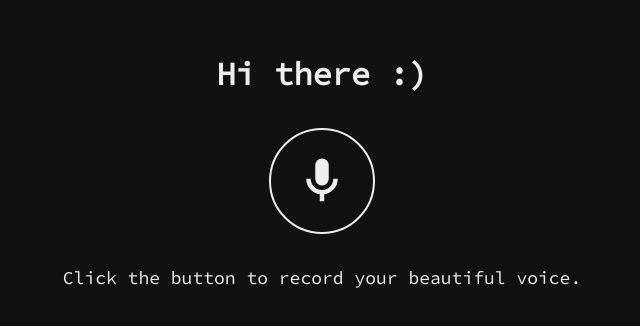
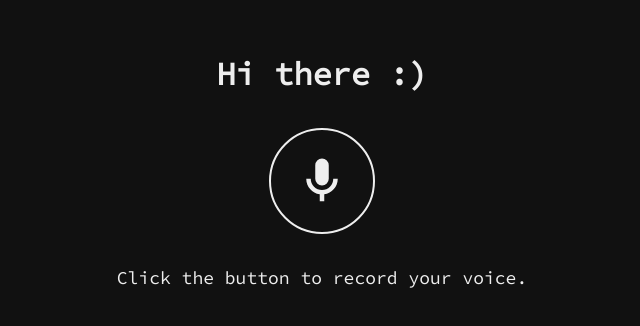
Before and after one commit to Giraphi/task, a React (Create React App) app: page / in a window 1280 px wide. Shown: the top 326 px of the page, without its empty margins (318-958 px from the left). Built offline with nearby package versions, Linux system fonts and the light colour scheme.

Commit message:
readme and message

```diff
--- a/src/components/Message.tsx
+++ b/src/components/Message.tsx
@@ -14,7 +14,7 @@ export interface MessageProps {
 export default function Message(props: MessageProps) {
     return (
         <StyledRoot>
-            {props.recordingState === "waiting" && "Click the button to record your beautiful voice. "}
+            {props.recordingState === "waiting" && "Click the button to record your voice. "}
             {props.recordingState === "recording" && "recording..."}
             {props.recordingState === "finished" && "Thank you! Below you can listen to your recording and process it"}
         </StyledRoot>
```
Also changed, not shown: 1 other file (tests, documents, lock files or other folders).
